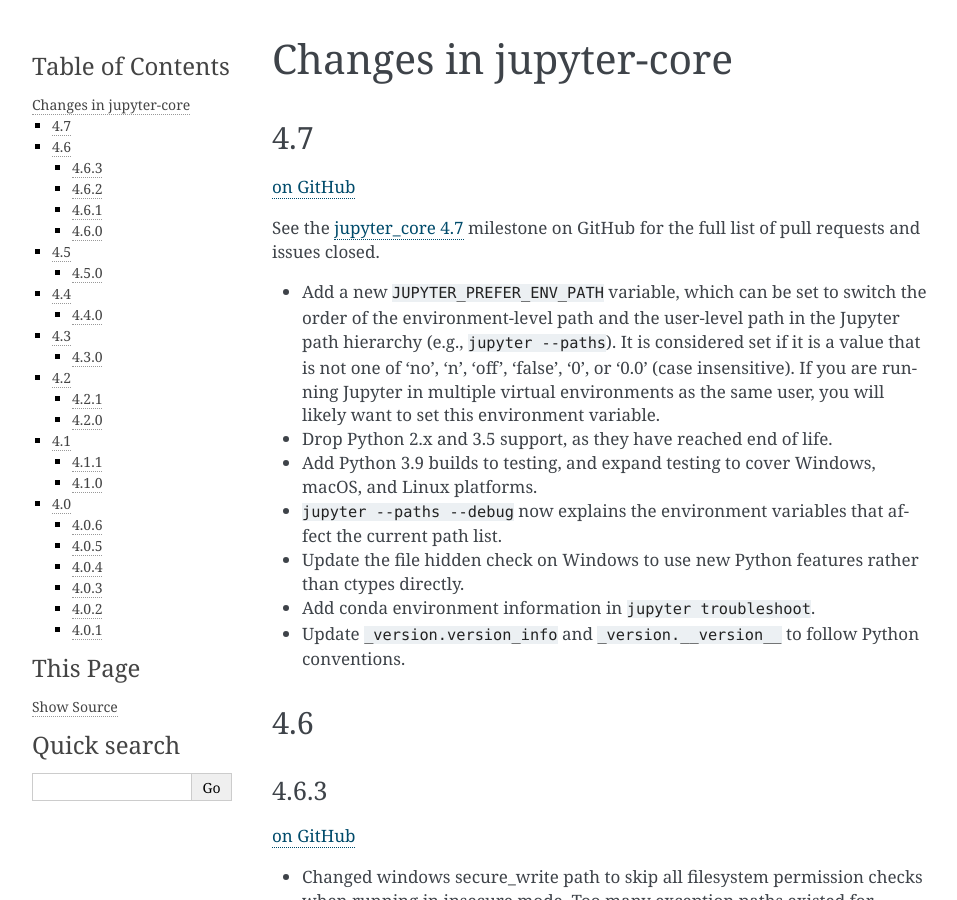
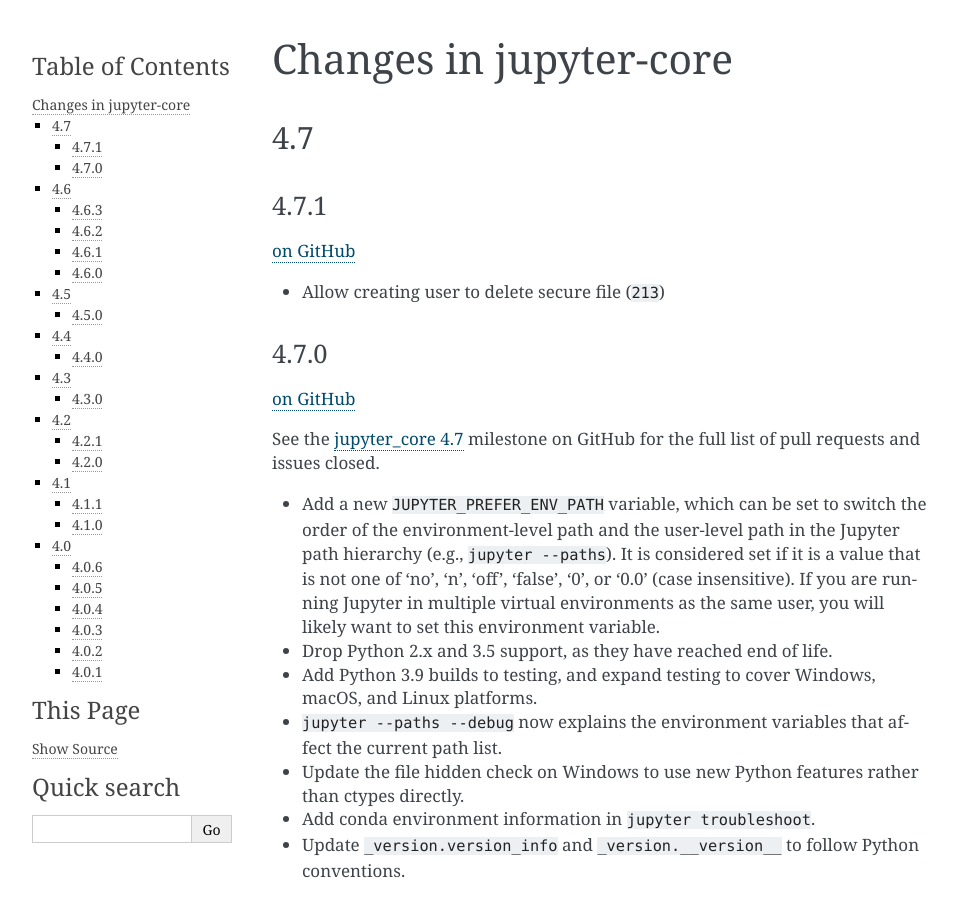
Before and after one commit to jupyter/jupyter_core, a Sphinx documentation site: the page built from docs/changelog.rst, in a window 1280 px wide and 900 px high. Shown: the whole window, without its empty margins (148-1105 px from the left). Built offline with Sphinx 7.4.7, drawn with Linux system fonts in a browser that asks for light colours; cross-references to code outside the pages are shown as plain code.

Commit message:
Update changelog for 4.7.1

```diff
--- a/docs/changelog.rst
+++ b/docs/changelog.rst
@@ -4,6 +4,18 @@
 
 4.7
 ---
+
+4.7.1
+~~~~~
+
+`on
+GitHub <https://github.com/jupyter/jupyter_core/releases/tag/4.7.1>`__
+
+- Allow creating user to delete secure file (:ghpull:`213`)
+
+4.7.0
+~~~~~
+
 `on
 GitHub <https://github.com/jupyter/jupyter_core/releases/tag/4.7>`__
 
```
